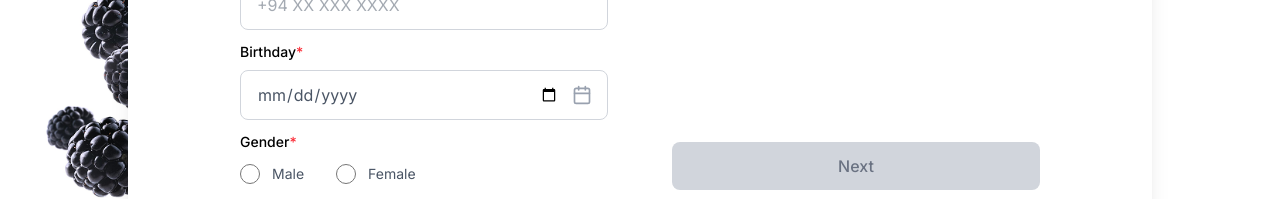
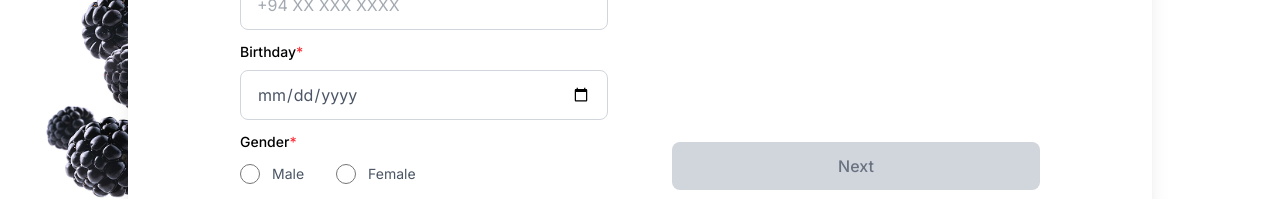
Before and after one commit to sandeepaMallawarachchi/fitbite, a React (Vite) app in the folder client/: page /SignUpStep1 in a window 1280 px wide. Shown: the part 477-676 px from the top of the page. Built offline with nearby package versions, Linux system fonts and the light colour scheme.

Commit message:
refactor TellABoutYouForm and YourTDEE components; remove unused imports, update birthday input styles, and enhance back button functionality

```diff
--- a/client/src/components/TellABoutYouForm.tsx
+++ b/client/src/components/TellABoutYouForm.tsx
@@ -1,6 +1,6 @@
 "use client";
 import { useState } from "react";
-import { Calendar, ChevronLeft } from "lucide-react";
+import {  ChevronLeft } from "lucide-react";
 import { useNavigate } from "react-router-dom";
 
 function TellABoutYouForm() {
@@ -134,12 +134,12 @@ function TellABoutYouForm() {
                   type="date"
                   id="birthday"
                   name="birthday"
-                  className="w-full px-4 py-3 pr-12 border border-gray-300 rounded-lg focus:ring-2 focus:ring-blue-500 focus:border-transparent outline-none transition-all text-gray-600"
+                  className="w-full px-4 py-3 pr-4 border border-gray-300 rounded-lg focus:ring-2 focus:ring-blue-500 focus:border-transparent outline-none transition-all text-gray-600"
                   value={formData.birthday}
                   onChange={handleChange}
                   required
                 />
-                <Calendar className="absolute right-4 top-1/2 transform -translate-y-1/2 text-gray-400 h-5 w-5 pointer-events-none" />
+                {/* <Calendar className="absolute right-4 top-1/2 transform -translate-y-1/2 text-gray-400 h-5 w-5 pointer-events-none" /> */}
               </div>
             </div>
             {/* Gender */}
@@ -346,7 +346,7 @@ function TellABoutYouForm() {
           </div>
         </div>
         {/* Back button */}
-        <button className="fixed bottom-6 right-6 bg-gray-300 hover:bg-gray-400 p-4 rounded-lg transition-colors duration-200">
+        <button  onClick={() => navigate(-1)} className="fixed bottom-6 right-6 bg-gray-300 hover:bg-gray-400 p-4 rounded-lg transition-colors duration-200">
           <ChevronLeft className="h-5 w-5 text-gray-600" />
         </button>
       </div>
--- a/client/src/components/YourTDEE.tsx
+++ b/client/src/components/YourTDEE.tsx
@@ -2,8 +2,10 @@
 import { motion } from "framer-motion";
 import { Link } from "react-router-dom";
 import { ChevronLeft } from "lucide-react";
+import { useNavigate } from "react-router-dom";
 
 export default function YourTDEE() {
+  const navigate = useNavigate();
   return (
     <section className="relative min-h-screen bg-white flex items-center justify-center overflow-hidden">
       {/* Background Image */}
@@ -61,7 +63,7 @@ export default function YourTDEE() {
           </div>
           {/* Back button */}
           <div className="absolute bottom-6 right-6 z-10">
-            <button className="bg-gray-300 hover:bg-gray-400 p-3 rounded-lg transition-colors duration-200">
+            <button className="bg-gray-300 hover:bg-gray-400 p-3 rounded-lg transition-colors duration-200"  onClick={() => navigate(-1)}>
               <ChevronLeft className="h-5 w-5 text-gray-600" />
             </button>
           </div>
```
